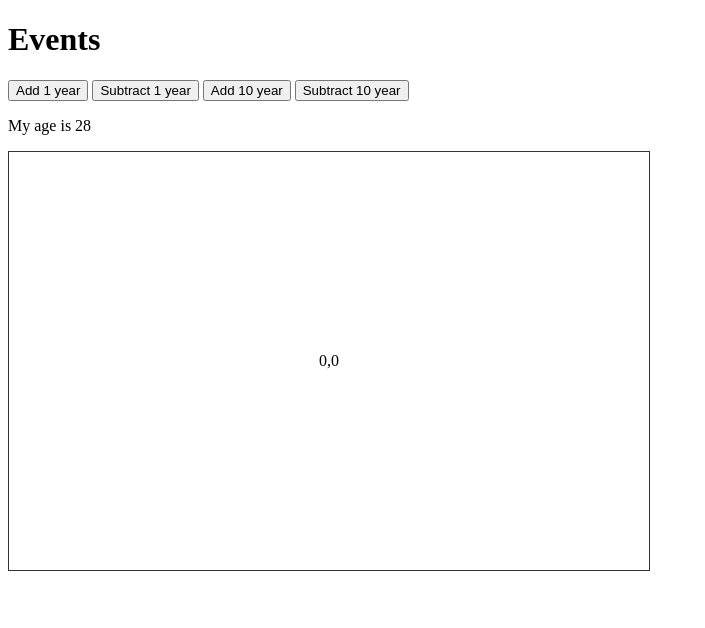
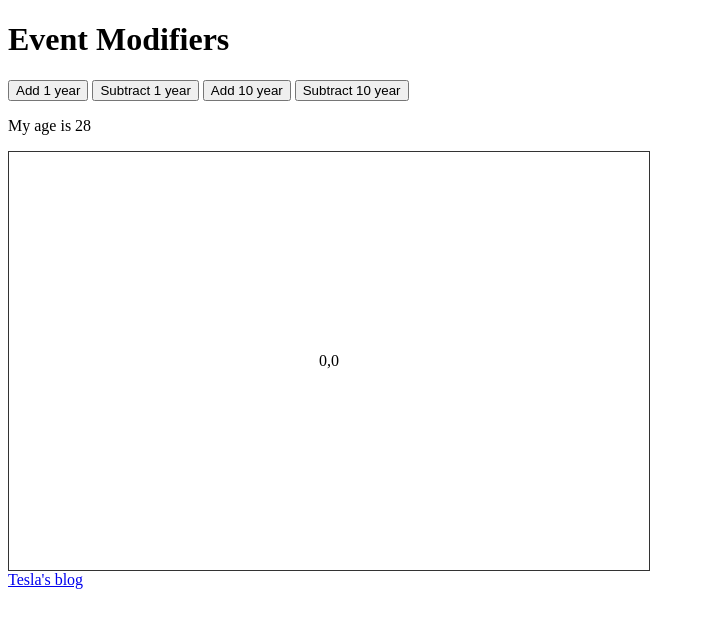
Before and after one commit to Tesla9527/learnVueJs, a plain HTML site: page index.html in a window 1280 px wide. Shown: the whole page, without its empty margins (0-705 px from the left). Drawn offline with nearby package versions, Linux system fonts and the light colour scheme.

Commit message:
Lesson5 - Event Modifiers

```diff
--- a/index.html
+++ b/index.html
@@ -6,14 +6,15 @@
 	<link href="styles.css" rel="stylesheet" />
 </head>
 <body>
-<h1>Events</h1>
+<h1>Event Modifiers</h1>
 <div id="app">
-	<button @click="add(1)">Add 1 year</button>
+	<button @click.once="add(1)">Add 1 year</button>
 	<button @click="subtract(1)">Subtract 1 year</button>
 	<button v-on:dblclick="add(10)">Add 10 year</button>
 	<button v-on:dblclick="subtract(10)">Subtract 10 year</button>
   <p>My age is {{age}}</p>
   <div id="canvas" v-on:mousemove="updateXY">{{x}},{{y}}</div>
+  <a v-on:click.prevent="click" href="https://tesla9527.github.io/">Tesla's blog</a>
 </div>
 </body>
 	<script src="https://cdn.jsdelivr.net/npm/vue/dist/vue.js"></script>
--- a/main.js
+++ b/main.js
@@ -24,6 +24,9 @@ var app = new Vue({
   	updateXY: function(event){
   		this.x = event.offsetX;
   		this.y = event.offsetY;
+  	},
+  	click: function(){
+  		alert('You clicked me!')
   	}
   }
 })
```
